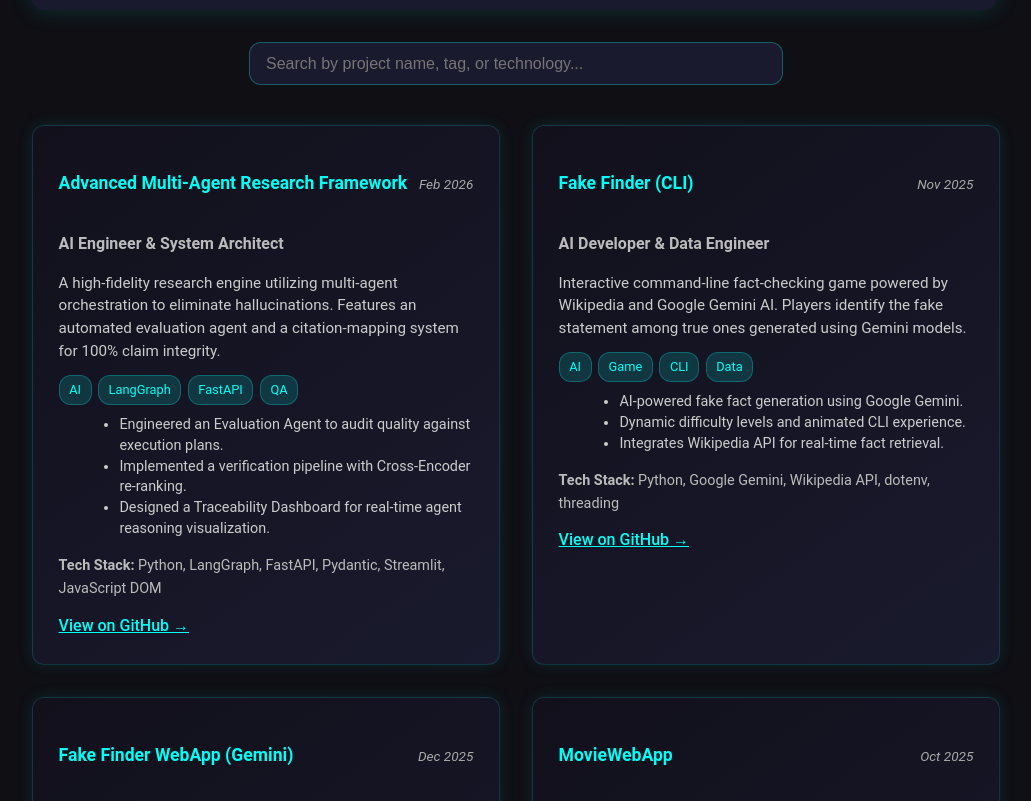
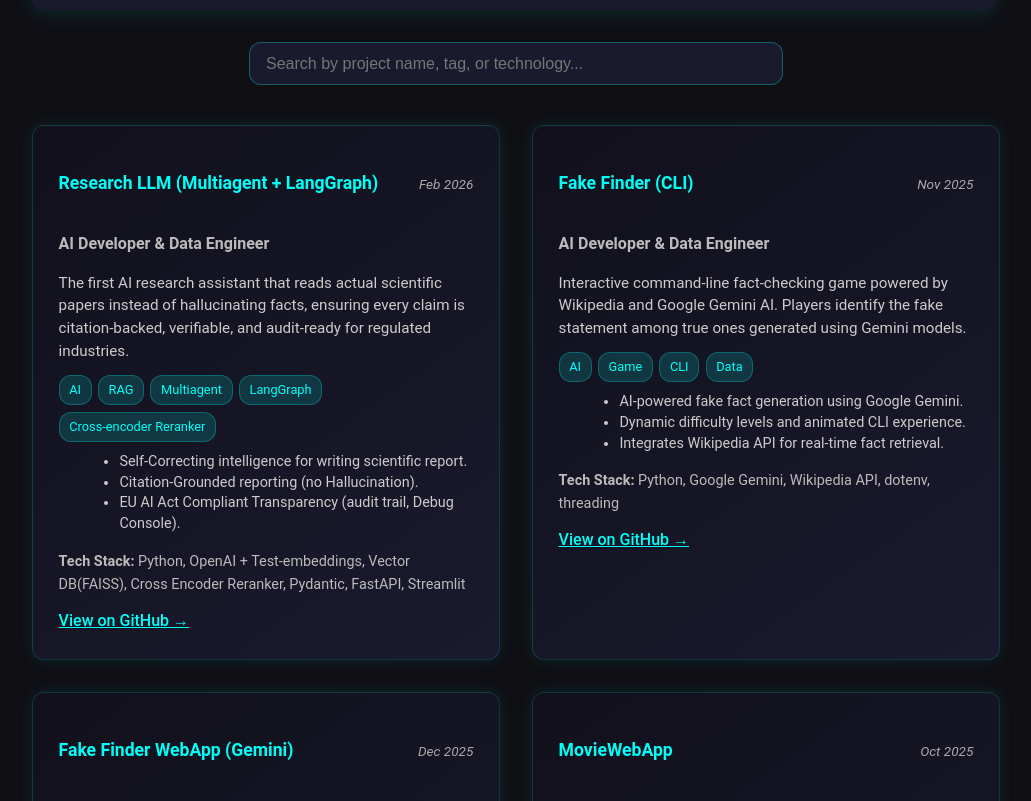
Before and after one commit to abhisakh/Advance_Portfolio, a React (Vite) app in the folder portfolio/: page /ai-projects in a window 1280 px wide. Shown: the part 609-1410 px from the top of the page, without its empty margins (176-1207 px from the left). Built offline with nearby package versions, Linux system fonts and the light colour scheme.

Commit message:
Update the profile data for the About page

```diff
--- a/portfolio/src/data/profileData.js
+++ b/portfolio/src/data/profileData.js
@@ -9,9 +9,10 @@ const profile = {
     linkedin: "https://www.linkedin.com/in/dr-abhisakh-sarma",
     orcid: "https://orcid.org/0000-0002-0785-8902",
   },
-  headline: "AI Engineer & QA Specialist | LLM Orchestration & Reliable Systems",
-  summary:
-    "AI Engineer and QA Specialist specializing in high-reliability Agentic Workflows and RAG architectures. I bridge 14 years of scientific data rigor—honed at global facilities like DESY and European XFEL—with modern LLM orchestration to build verifiable, production-ready AI systems. My focus is on implementing rigorous evaluation metrics and automated verification pipelines to ensure data integrity and eliminate hallucinations in autonomous agents.",
+  headline:
+    "",
+    summary:
+    "As an experimental physicist, I spent a decade managing complex scientific instrumentation (Electron Microscopy, Spectroscopy, X-ray Microscopy) and guiding international research teams, giving me unique proficiency in Design of Experiment (DoE) and data methodology. I am now advancing into AI Engineering and Data Science through a professional Weiterbildung (Masterschool, Berlin & Hamburg). My goal is to apply data-driven intelligence and machine learning to scientific and industrial innovation, bridging the gap between deep analytical rigor and modern software implementation.",
   experience: [
     {
       role: "Instrument Scientist",
@@ -20,9 +21,9 @@ const profile = {
       start: "2021",
       end: "2025-05-31",
       bullets: [
-        "Engineered automated Python quality gates that optimized data storage by 30% while ensuring 100% signal retention.",
-        "Validated high-speed data transformation scripts using Pytest, ensuring precision across distributed clusters.",
-        "Built automated acquisition pipelines with assertion-based checks for multi-terabyte daily datasets.",
+        "Led optical & X-ray pump–probe experimental projects.",
+        "Designed and optimized spectroscopy setups and experimental workflows.",
+        "Collaborated across international teams; developed data processing pipelines.",
       ],
     },
     {
@@ -32,9 +33,9 @@ const profile = {
       start: "2015",
       end: "2021",
       bullets: [
-        "Developed Python control suites that reduced setup time by 25% and eliminated manual errors in high-precision scans.",
-        "Built automated logging systems for experimental execution metadata, providing a 100% traceable audit trail.",
-        "Enhanced processing efficiency by 40% for large-scale datasets through automated benchmarking and pipeline optimization.",
+        "Built and commissioned electrochemical, spectroscopic, and nanomaterials labs.",
+        "Developed instrument-control and data-analysis scripts (Python, LabVIEW).",
+        "Authored multiple publications on X-ray microscopy and catalysts.",
       ],
     },
     {
@@ -44,27 +45,19 @@ const profile = {
       start: "2006",
       end: "2014",
       bullets: [
-        "Specialized in polymer nanostructure charge storage and quantum structure development.",
-        "Designed and implemented infrastructure for Molecular Beam Epitaxy (MBE) systems.",
+        "Worked on polymer nanostructure charge storage and Si/Ge quantum structures.",
+        "Set up Molecular Beam Epitaxy (MBE) infrastructure and supervised students.",
       ],
     },
   ],
   education: [
     {
-      degree: "QA Engineering Program",
-      school: "Masterschool Institute of Technology",
-      start: "2026-03",
+      degree: "AI Engineering & Data Science (Weiterbildung)",
+      school: "Masterschool Institute of Technology, Berlin — in partnership with Software Engineering/Data Science Program (Hamburg, funded by Arbeitsagentur)",
+      start: "2025-06-03",
       end: "Present",
       description:
-        "Specializing in Manual & Automated testing, STLC, and LLM evaluation metrics to ensure the reliability of non-deterministic systems.",
-    },
-    {
-      degree: "AI Engineering & Data Science",
-      school: "Masterschool Institute of Technology",
-      start: "2025-06",
-      end: "2026-02",
-      description:
-        "Advanced training in LangGraph orchestration, RAG pipelines, FastAPI, and multi-agent system design.",
+        "Advanced AI Engineering and Data Science training covering Python, Machine Learning, Deep Learning, MLOps, and Full-Stack project workflows.",
     },
     {
       degree: "Ph.D. in Physics (Materials Science)",
@@ -72,31 +65,31 @@ const profile = {
       start: "2007",
       end: "2014",
     },
+    {
+      degree: "M.Sc. in Physics (Condensed Matter, Electronics)",
+      school: "University of Kalyani, India",
+      start: "2003",
+      end: "2006",
+    },
+    {
+      degree: "B.Sc. in Physics",
+      school: "University of Kalyani, India",
+      start: "2000",
+      end: "2003",
+    },
   ],
   skills: {
-    ai_engineering: [
-      "LangGraph (Expert)",
-      "RAG Architectures",
-      "Pydantic Structured Outputs",
-      "Cross-Encoder Re-ranking",
-      "LLMOps",
-      "Vector DBs (FAISS)",
+    experimental: [
+      "Electron Microscopy",
+      "X-ray Microscopy",
+      "Spectroscopy",
+      "Nanomaterials",
+      "Optical Systems",
+      "Thin Film Growth",
     ],
-    backend_automation: [
-      "Python 3.12",
-      "FastAPI",
-      "PostgreSQL",
-      "SQL (BigQuery)",
-      "n8n",
-      "Docker",
-    ],
-    quality_assurance: [
-      "LLM Evaluation Metrics",
-      "Automated Testing (Pytest)",
-      "Traceability Audits",
-      "Root Cause Analysis",
-    ],
-    ai_assisted_dev: ["Cursor", "GitHub Copilot", "Git/GitHub"],
+    programming: ["Python", "MATLAB", "LabVIEW", "SQL"],
+    ai: ["Machine Learning", "Data Pipelines", "Visualization"],
+    tools: ["Ansys", "ZEMAX", "Docker", "Git"],
   },
   // Data for InstrumentationPage
     instrumentation: [
@@ -154,25 +147,26 @@ const profile = {
     ],
   projectsdata: [
       {
-      name: "Advanced Multi-Agent Research Framework",
-      tags: ["AI", "LangGraph", "FastAPI", "QA"],
+      name: "Research LLM (Multiagent + LangGraph)",
+      tags: ["AI", "RAG", "Multiagent", "LangGraph", "Cross-encoder Reranker"],
       description:
-        "A high-fidelity research engine utilizing multi-agent orchestration to eliminate hallucinations. Features an automated evaluation agent and a citation-mapping system for 100% claim integrity.",
+        "The first AI research assistant that reads actual scientific papers instead of hallucinating facts, ensuring every claim is citation-backed, verifiable, and audit-ready for regulated industries.",
       techStack: [
         "Python",
-        "LangGraph",
+        "OpenAI + Test-embeddings",
+        "Vector DB(FAISS)",
+        "Cross Encoder Reranker",
+        "Pydantic",
         "FastAPI",
-        "Pydantic",
-        "Streamlit",
-        "JavaScript DOM"
+        "Streamlit"
       ],
-      role: "AI Engineer & System Architect",
+      role: "AI Developer & Data Engineer",
       github: "https://github.com/abhisakh/ResearchLLM_MultiAgent_LangGraph_RagGraph.git",
       timeline: "Feb 2026",
       highlights: [
-        "Engineered an Evaluation Agent to audit quality against execution plans.",
-        "Implemented a verification pipeline with Cross-Encoder re-ranking.",
-        "Designed a Traceability Dashboard for real-time agent reasoning visualization."
+        "Self-Correcting intelligence for writing scientific report.",
+        "Citation-Grounded reporting (no Hallucination).",
+        "EU AI Act Compliant Transparency (audit trail, Debug Console)."
       ]
     },
     {
```
